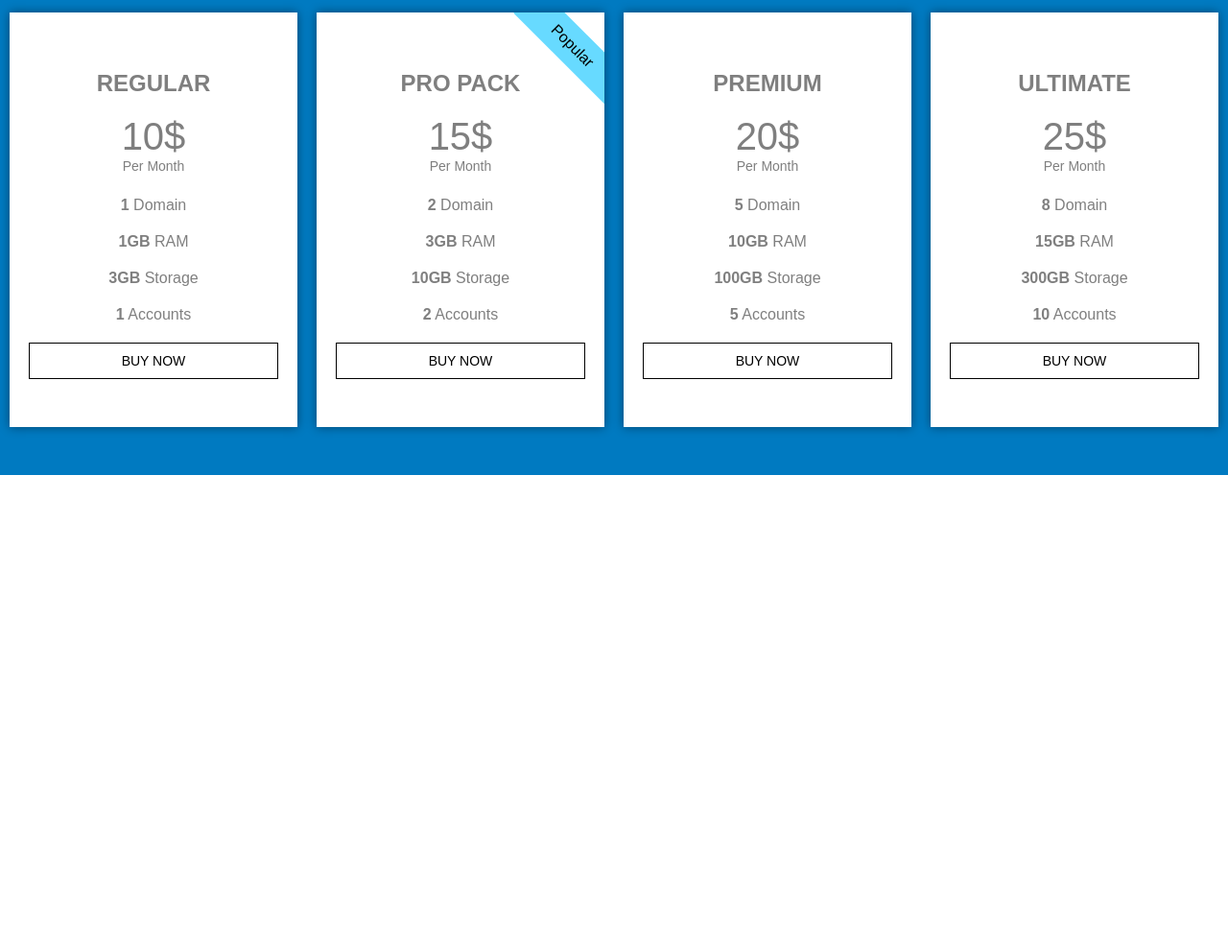
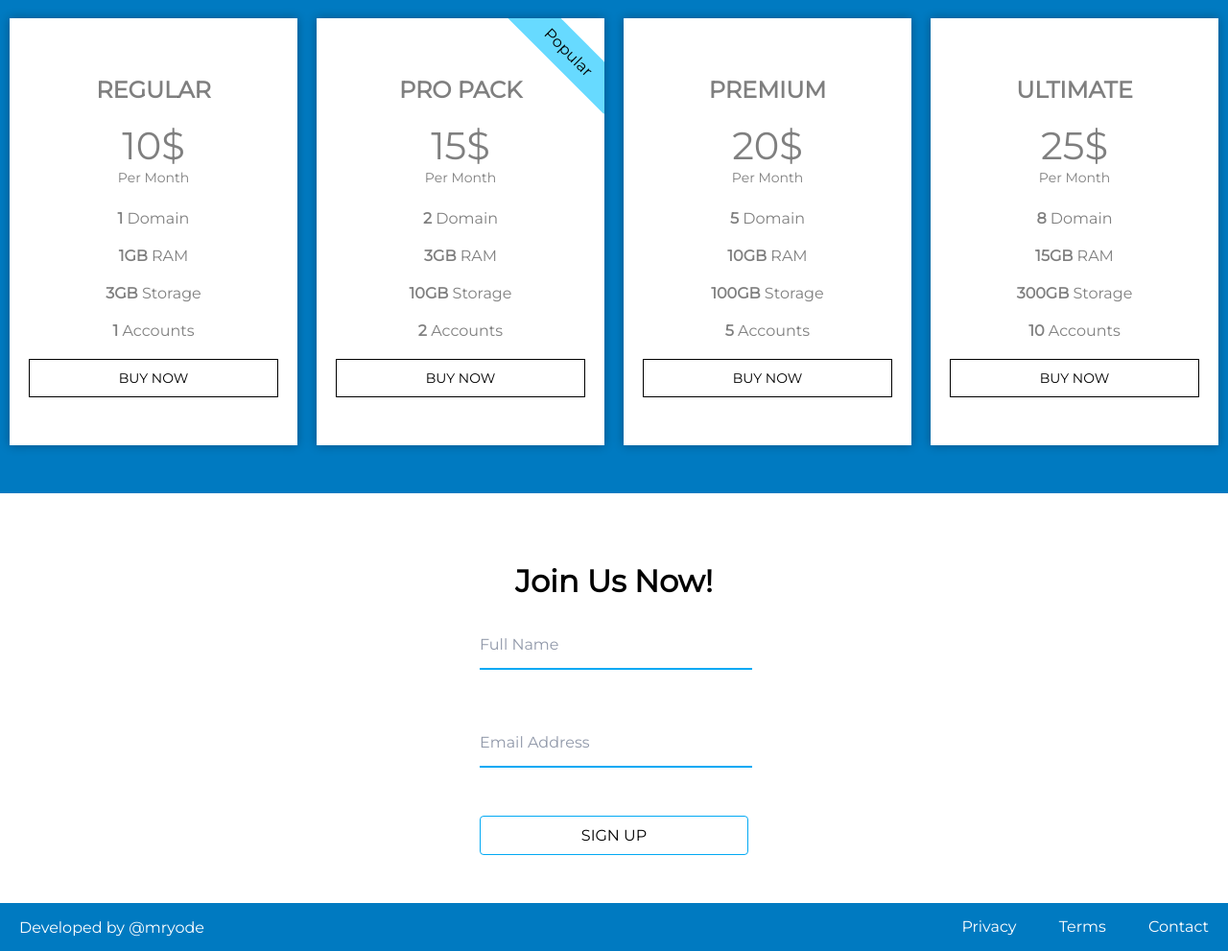
Before and after one commit to 0xhido/freeCodeCampChallenges, a plain HTML site: page ResponsiveWebDesign/ProductLandingPage/index.html in a window 1280 px wide. Shown: the part 997-1988 px from the top of the page at 96% size. Before the commit the page ends 1492 px from the top, so only its background shows below. Drawn offline with nearby package versions, Linux system fonts and the light colour scheme.

Commit message:
add footer

```diff
--- a/ResponsiveWebDesign/ProductLandingPage/index.html
+++ b/ResponsiveWebDesign/ProductLandingPage/index.html
@@ -4,6 +4,7 @@
 <head>
     <script src="https://kit.fontawesome.com/9e9e8e7238.js"></script>
     <link rel="stylesheet" href="style.css">
+    <link href="https://fonts.googleapis.com/css?family=Montserrat&display=swap" rel="stylesheet">
     <title>Landing Page</title>
 </head>
 
@@ -28,7 +29,7 @@
         </div>
     </header>
 
-    <div class="desc-container">
+    <div id="description-div" class="desc-container">
         <div id="desc-title">
             <h1>Performance, Reliability and Simplicity above all!</h1>
         </div>
@@ -57,7 +58,7 @@
         </div>
     </div>
 
-    <div class="video-container">
+    <div id="video-div" class="video-container">
         <h1>Why should you even use cloud hosting?</h1>
         <iframe id="video" src="https://www.youtube.com/embed/4lLskYgpKKo">
         </iframe>
@@ -79,7 +80,7 @@
                         <li><strong>3GB</strong> Storage</li>
                         <li><strong>1</strong> Accounts</li>
                     </ul>
-                    <a href="#">Buy Now</a>
+                    <a href="#video-div">Buy Now</a>
                 </div>
             </div>
             <div class="col">
@@ -134,6 +135,35 @@
         </div>
     </div>
 
+
+    <div class="join-us-container">
+        <h1>Join Us Now!</h1>
+        <form id="form" action="https://www.freecodecamp.com/email-submit">
+            <label for="name" class="inp">
+                <input type="text" id="name" placeholder="&nbsp;">
+                <span class="label">Full Name</span>
+                <span class="border"></span>
+            </label>
+
+            <label for="email" class="inp">
+                <input type="email" id="email" placeholder="&nbsp;">
+                <span class="label">Email Address</span>
+                <span class="border"></span>
+            </label>
+
+            <input id="submit" type="submit" value="Sign up">
+        </form>
+    </div>
+
+    <footer>
+        <p>Developed by @mryode</p>
+        <nav>
+            <a href="#">Privacy</a>
+            <a href="#">Terms</a>
+            <a href="#">Contact</a>
+        </nav>
+    </footer>
+
 </body>
 
 <script src="https://code.jquery.com/jquery-3.4.1.js"></script>
--- a/ResponsiveWebDesign/ProductLandingPage/style.css
+++ b/ResponsiveWebDesign/ProductLandingPage/style.css
@@ -10,7 +10,7 @@ html, body {
     padding: 0;
     height: 100%;
     width: 100%;
-    font-family: sans-serif;
+    font-family: "montserrat", sans-serif;
 }
 
 #header {
@@ -145,6 +145,7 @@ html, body {
 
 .desc-text h1 {
     height: 50px;
+    line-height: 35px;
 }
 
 .desc-text p {
@@ -190,9 +191,9 @@ html, body {
     padding: 40px 20px;
     position: relative;
     overflow: hidden;
-    box-shadow: 0 0 10px #00000070;
+    box-shadow: 0 0 10px #00000050;
     color: rgba(0, 0, 0, .5);
-    transition: 0.5s linear;
+    transition: 0.2s linear;
 }
 
 .table h2 {
@@ -221,7 +222,7 @@ html, body {
 
 .table a {
     text-decoration: none;
-    color:  black;
+    color: black;
     border: 1px solid black;
     display: block;
     padding: 10px 0;
@@ -232,7 +233,7 @@ html, body {
 }
 
 .table a:hover {
-    background:  var(--light-color);
+    background: var(--light-color);
 }
 
 .table:hover {
@@ -247,6 +248,152 @@ html, body {
     position: absolute;
     top: 16px;
     right: -34px;
+}
+
+.join-us-container {
+    width: 100%;
+    text-align: center;
+    padding: 50px 0;
+}
+
+.join-us-container>* {
+    box-sizing: border-box;
+}
+
+form {
+    display: grid;
+    grid-gap: 50px;
+}
+
+.inp, #submit {
+    position: relative;
+    margin: auto;
+    width: 100%;
+    max-width: 280px;
+}
+
+.inp .label {
+    position: absolute;
+    top: 16px;
+    left: 0;
+    font-size: 16px;
+    color: #9098a9;
+    font-weight: 500;
+    transform-origin: 0 0;
+    transition: all 0.2s ease;
+}
+
+.inp .border {
+    position: absolute;
+    bottom: 0;
+    left: 0;
+    height: 2px;
+    width: 100%;
+    background: var(--primary-color);
+    transform: scaleX(0);
+    transform-origin: 0 0;
+    transition: all 0.15s ease;
+}
+
+.inp input {
+    -webkit-appearance: none;
+    width: 100%;
+    border: 0;
+    font-family: inherit;
+    height: 48px;
+    font-size: 16px;
+    font-weight: 500;
+    border-bottom: 2px solid var(--primary-color);
+    background: none;
+    border-radius: 0;
+    color: #223254;
+    transition: all 0.15s ease;
+}
+
+.inp input:hover {
+    background: rgba(34, 50, 84, 0.03);
+}
+
+.inp input:not(:placeholder-shown)+span {
+    /* color: #5a667f; */
+    color: var(--primary-color);
+    transform: translateY(-26px) scale(0.75);
+}
+
+.inp input:focus {
+    background: none;
+    outline: none;
+}
+
+.inp input:focus+span {
+    color: var(--dark-color);
+    transform: translateY(-26px) scale(0.75);
+}
+
+.inp input:focus+span+.border {
+    transform: scaleX(1);
+    background: var(--dark-color);
+}
+
+#submit {
+    background: none;
+    color: inherit;
+    font: inherit;
+    padding: 10px;
+    border: 1px solid var(--primary-color);
+    position: relative;
+    border-radius: 4px;
+    text-transform: uppercase;
+    outline: 0;
+    overflow:hidden;
+    background: none;
+    z-index: 1;
+    cursor: pointer;
+    transition: 0.5s ease-in;
+}
+
+
+#submit:hover {
+    border: 1px #fff solid;
+    background: var(--primary-color);
+    transform: scale(1.04, 1.04);
+    transition: border 0.3s ease-out;
+    transition: transform 250ms cubic-bezier(0.680, -0.550, 0.265, 1.550);
+}
+
+footer {
+    position: relative;
+    padding: 0;
+    margin: 0;
+    width: 100%;
+    height: 50px;
+    background: var(--dark-color);
+}
+
+footer p {
+    position: absolute;
+    float: left;
+    padding: 0 20px;
+    color: white;
+}
+
+footer nav {
+    float: right;
+}
+
+footer nav a {
+    height: 50px;
+    line-height: 50px;
+    padding: 0 20px;
+    color: white;
+    text-decoration: none;
+    display: inline-block;
+    transition: 0.5s ease-in-out;
+}
+
+footer nav a:hover {
+    background: white;
+    color: var(--dark-color);
 }
 
 @media (max-width: 750px) {
@@ -303,3 +450,9 @@ html, body {
         flex: 100%;
     }
 }
+
+@media (max-width: 550px) {
+    footer p {
+        display: none;
+    }
+}
```
